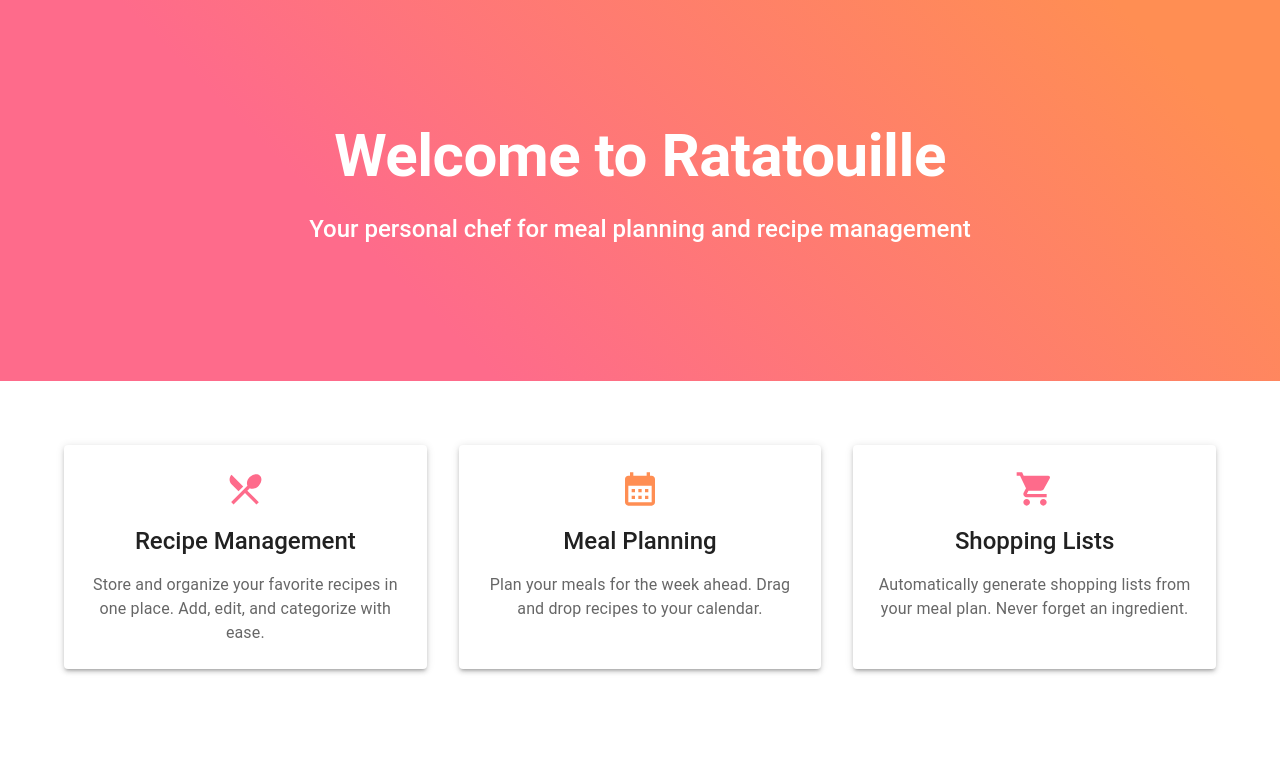
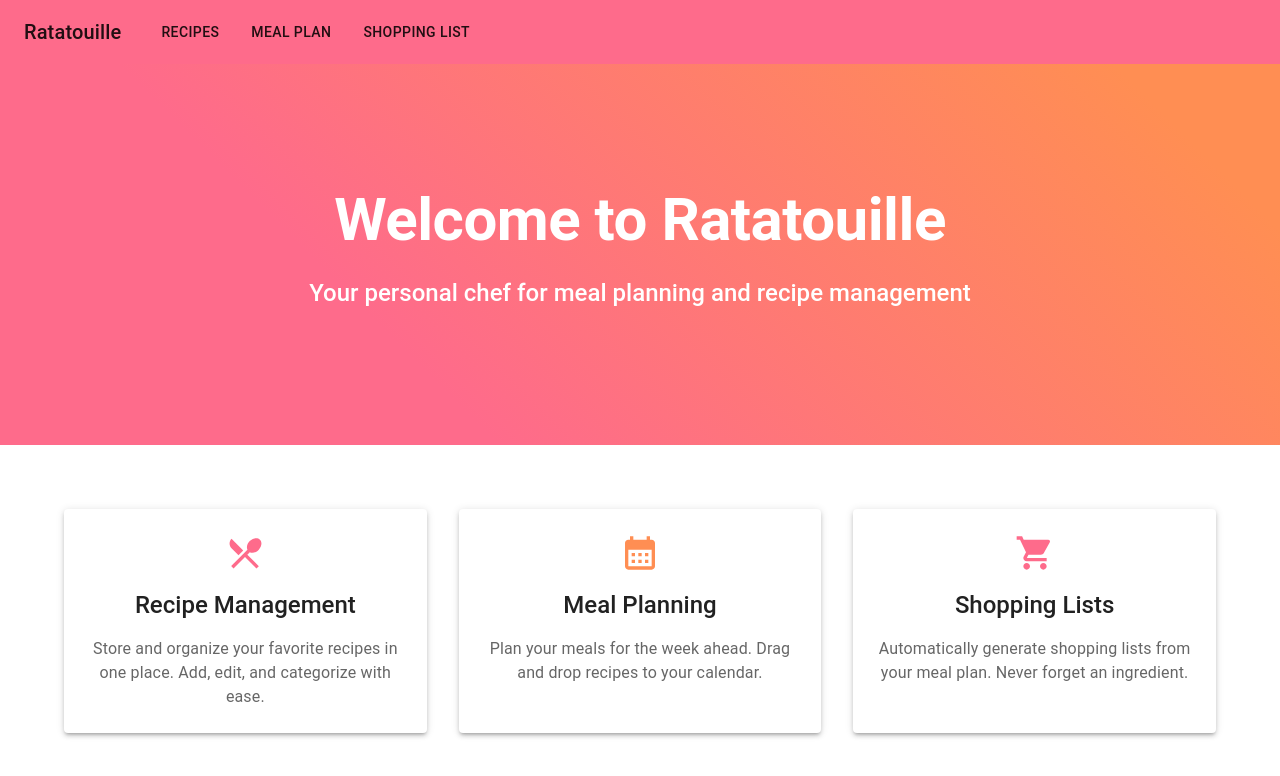
Before and after one commit to sgoddijn/Ratatouille-Project, a React (Vite) app in the folder frontend/: page / in a window 1280 px wide. Shown: the top 776 px of the page. Built offline with nearby package versions, Linux system fonts and the light colour scheme.

Commit message:
Added a header

```diff
--- a/frontend/src/App.tsx
+++ b/frontend/src/App.tsx
@@ -5,6 +5,7 @@ import HomePage from './components/HomePage.tsx';
 import RecipeManagement from './components/RecipeManagement.tsx';
 import MealPlan from './components/MealPlan.tsx';
 import RecipeDetails from './components/RecipeDetails.tsx';
+import Header from './components/Header.tsx';
 
 const theme = createTheme({
   palette: {
@@ -31,11 +32,13 @@ function App() {
     <ThemeProvider theme={theme}>
       <CssBaseline />
       <Router>
+        <Header />
         <Routes>
           <Route path="/" element={<HomePage />} />
-          <Route path="/recipeManagement" element={<RecipeManagement />} />
-          <Route path="/mealPlan" element={<MealPlan />} />
+          <Route path="/recipes" element={<RecipeManagement />} />
+          <Route path="/meal-plan" element={<MealPlan />} />
           <Route path="/recipe/:id" element={<RecipeDetails />} />
+          <Route path="/shopping-list" element={<div>Shopping List Coming Soon</div>} />
         </Routes>
       </Router>
     </ThemeProvider>
--- /dev/null
+++ b/frontend/src/components/Header.tsx
@@ -0,0 +1,44 @@
+import React from 'react';
+import { AppBar, Toolbar, Button, Typography, Box } from '@mui/material';
+import { useNavigate } from 'react-router-dom';
+
+const Header = () => {
+  const navigate = useNavigate();
+
+  return (
+    <AppBar position="static">
+      <Toolbar>
+        <Typography
+          variant="h6"
+          component="div"
+          sx={{ flexGrow: 0, cursor: 'pointer', mr: 4 }}
+          onClick={() => navigate('/')}
+        >
+          Ratatouille
+        </Typography>
+        <Box sx={{ flexGrow: 1, display: 'flex', gap: 2 }}>
+          <Button
+            color="inherit"
+            onClick={() => navigate('/recipes')}
+          >
+            Recipes
+          </Button>
+          <Button
+            color="inherit"
+            onClick={() => navigate('/meal-plan')}
+          >
+            Meal Plan
+          </Button>
+          <Button
+            color="inherit"
+            onClick={() => navigate('/shopping-list')}
+          >
+            Shopping List
+          </Button>
+        </Box>
+      </Toolbar>
+    </AppBar>
+  );
+};
+
+export default Header;
--- a/frontend/src/components/HomePage.tsx
+++ b/frontend/src/components/HomePage.tsx
@@ -1,4 +1,5 @@
 import { Box, Container, Typography, Button, Grid, Paper } from '@mui/material';
+import React from 'react';
 import { styled } from '@mui/material/styles';
 import RestaurantMenuIcon from '@mui/icons-material/RestaurantMenu';
 import CalendarMonthIcon from '@mui/icons-material/CalendarMonth';
@@ -29,7 +30,7 @@ const HomePage = () => {
   };
 
   const handleMealPlan = () => {
-    navigate('/mealPlan');
+    navigate('/meal-plan');
   };
 
   return (
```
